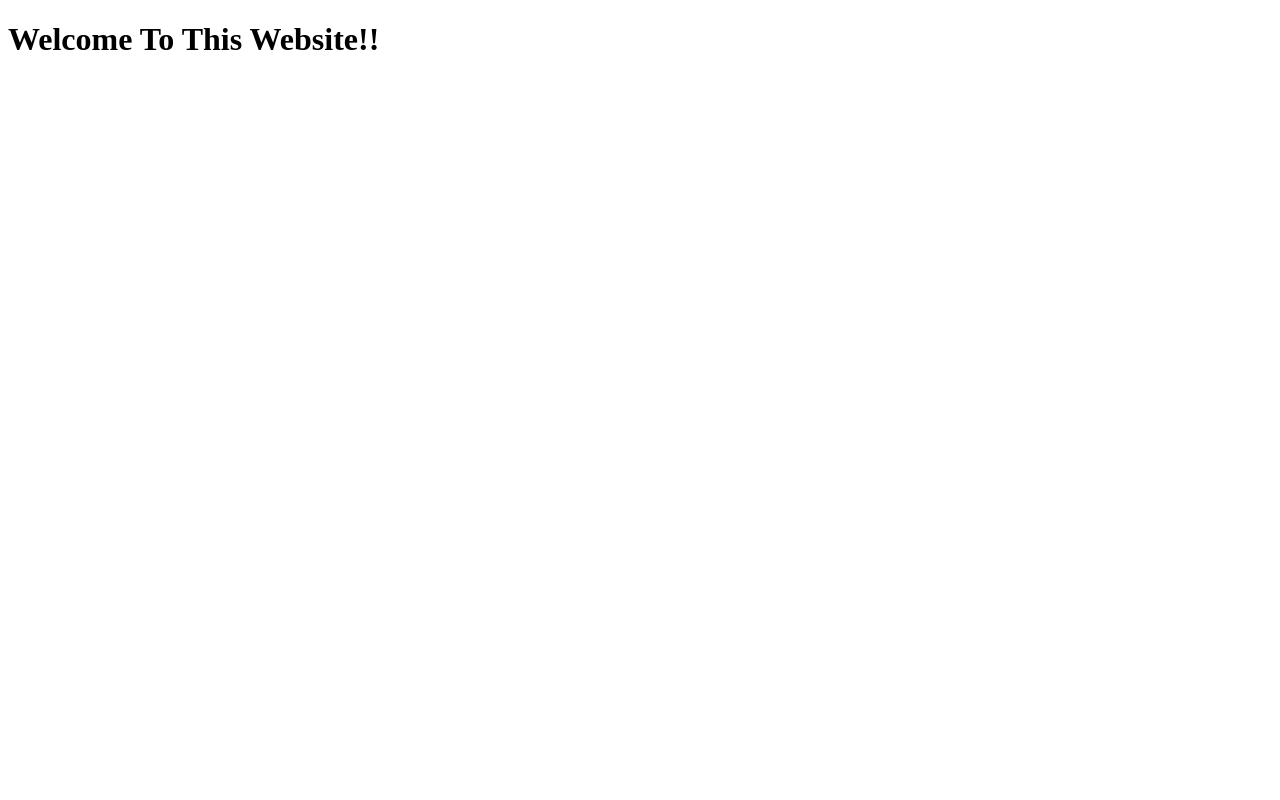
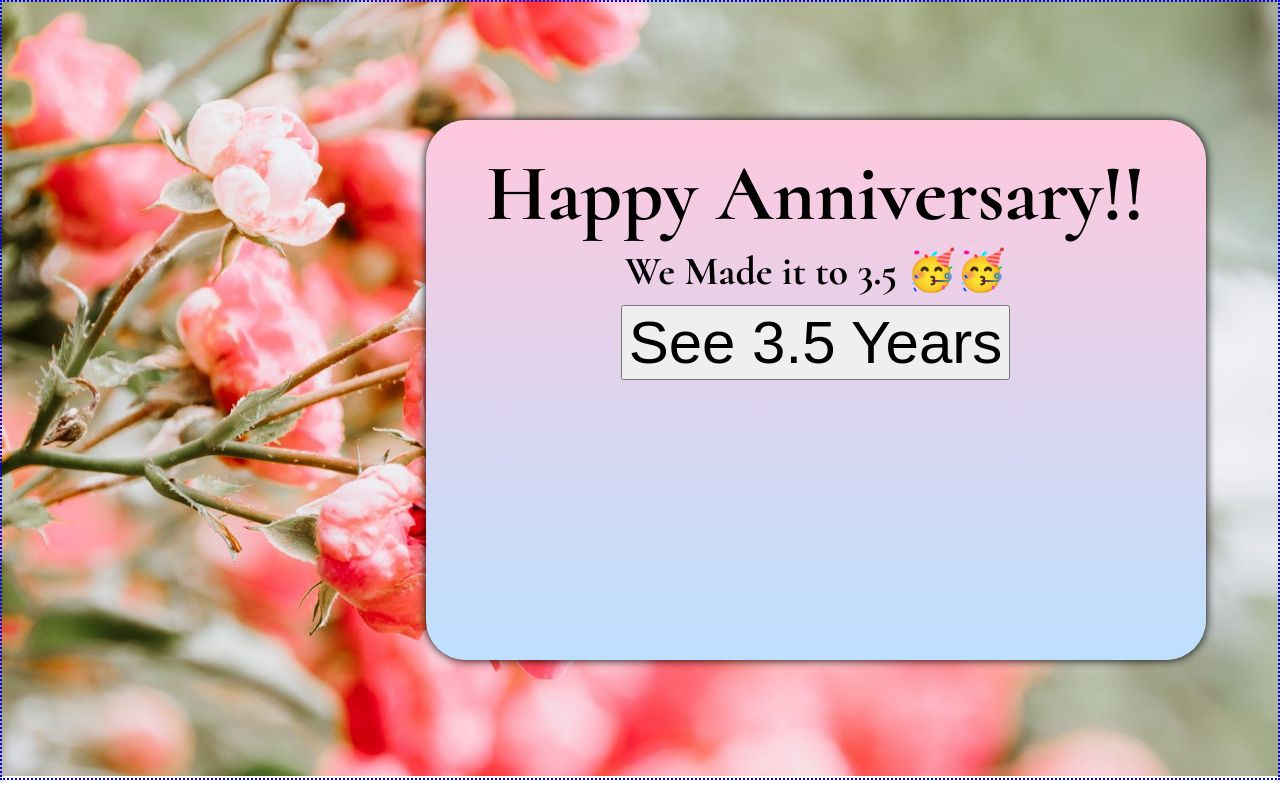
Before and after one commit to matteoteva/mckyrie-website, a plain HTML site: page index.html in a window 1280 px wide. Drawn offline with Linux system fonts and the light colour scheme.

Commit message:
initial phases of homepage

```diff
--- a/index.html
+++ b/index.html
@@ -4,9 +4,18 @@
         <meta charset="UTF-8">
         <meta name="viewport" content="width=device-width, initial-scale=1.0">
         <link rel="stylesheet" href="styles.css">
+        <link rel="preconnect" href="https://fonts.googleapis.com">
+        <link rel="preconnect" href="https://fonts.gstatic.com" crossorigin>
+        <link href="https://fonts.googleapis.com/css2?family=Cormorant:ital,wght@0,300..700;1,300..700&display=swap" rel="stylesheet">
         <title>McKyrie Website</title>
     </head>
     <body>
-        <h1>Welcome To This Website!!</h1>
+        <div id = "hero">
+            <div class="text-wrapper">
+                <h1 id="title">Happy Anniversary!!</h1>
+                <h3 id="subtext">We Made it to 3.5 🥳🥳</h3>
+                <button id="cta">See 3.5 Years</button>
+            </div>
+        </div>
     </body>
 </html>
--- a/styles.css
+++ b/styles.css
@@ -0,0 +1,49 @@
+html, body {
+  height: 97%;
+  margin: 0;
+}
+
+body {
+    height: 100%;
+    background: url("./images/bg-color.jpg") center center no-repeat;
+    background-size: cover;
+    font-family: "Cormorant", serif;
+}
+
+#hero {
+    height: 100%;
+    display: flex;
+    justify-content: center;
+    align-items: end;
+    margin: 0px;
+    border: 2px dotted blue;
+    display: flex;
+    flex-direction: column;
+}
+
+.text-wrapper {
+    width: 700px;
+    height: 500px;
+    margin-right: 72.5px;
+    text-align: center;
+    background: linear-gradient(#ffc8dd, #bde0fe);
+    padding: 20px 40px;
+    border-radius: 40px;
+    box-shadow: 0px 0px 10px black;
+}
+
+#title {
+    font-size: 80px;
+    margin: 5px 0px;
+
+}
+
+#subtext {
+    font-size: 40px;
+    margin: 5px 0px;
+}
+
+#cta {
+    font-size: 60px;
+    margin: 5px 0px;
+}
```
Also changed, not shown: images/bg-color.jpg (added), images/bg-img.jpg (added), images/mASU-79.jpg (added).
